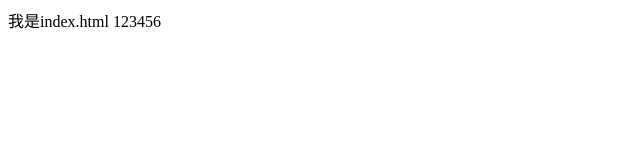
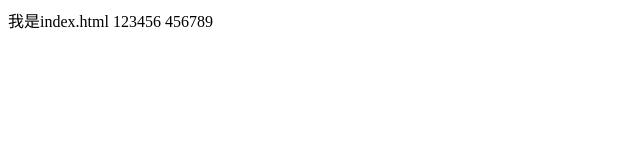
Before and after one commit to get741/git-demo, a plain HTML site: page index.html in a window 1280 px wide. Shown: the full height of the page, 0-640 px from the left. Drawn offline with Linux system fonts and the light colour scheme.

Commit message:
A程序员第3次提交

```diff
--- a/index.html
+++ b/index.html
@@ -9,7 +9,7 @@
 </head>
 
 <body>
-    我是index.html 123456
+    我是index.html 123456 456789
 </body>
 
 </html>
```
